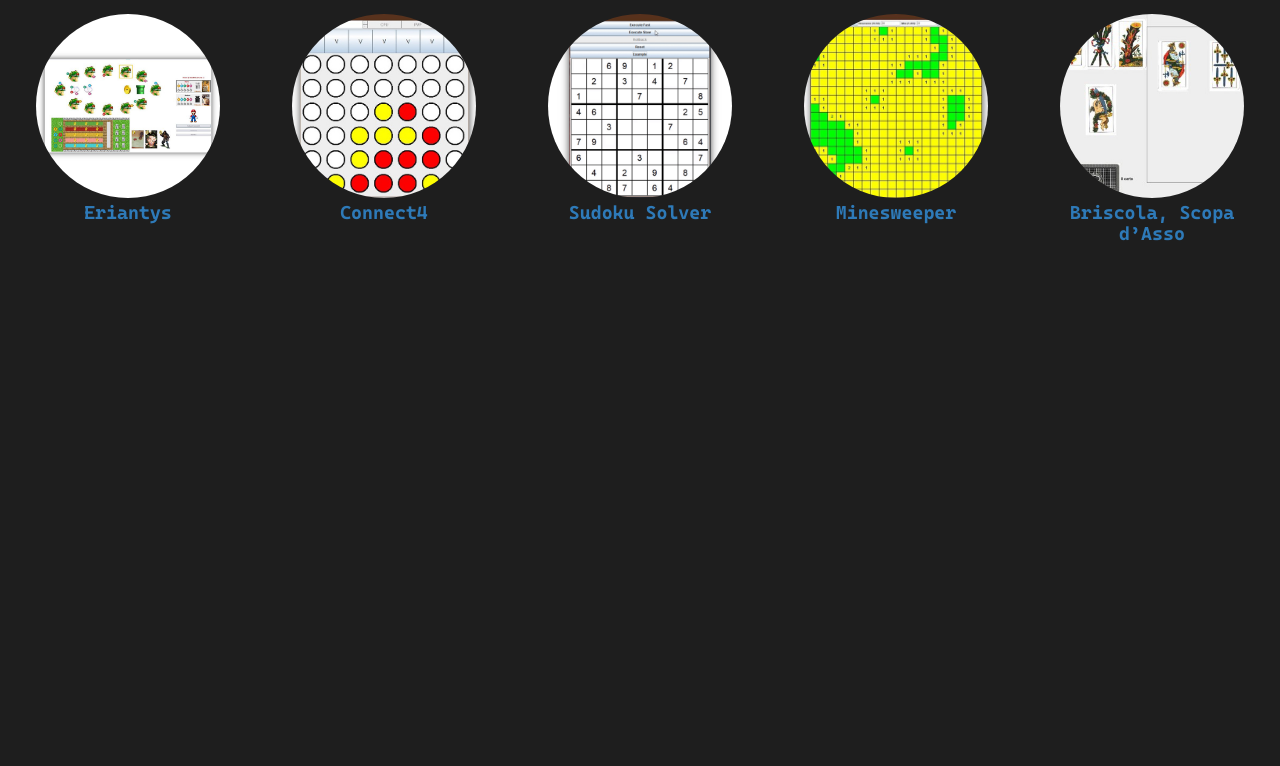
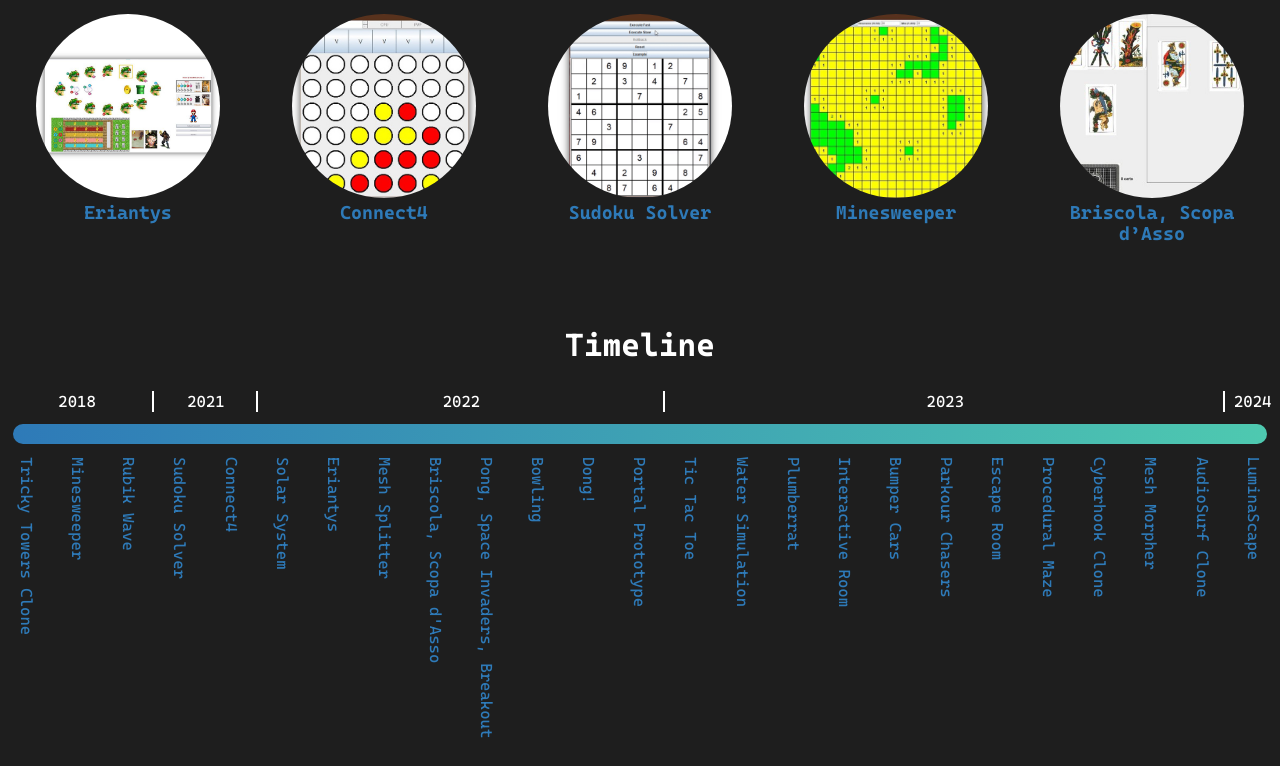
Before and after one commit to Baldi00/Baldi00.github.io, a plain HTML site: page index.html in a window 1280 px wide. Shown: the part 2317-3083 px from the top of the page. Before the commit the page ends 2593 px from the top, so only its background shows below. Drawn offline with Linux system fonts and the light colour scheme.

Commit message:
Added timeline

```diff
--- a/index.html
+++ b/index.html
@@ -75,6 +75,53 @@
             <a href="pages/minesweeper.html"><div id="selectable-box"><img src="img/homeImgs/minesweeper.jpg" id="selectable-box"><h3>Minesweeper</h3></div></a>
             <a href="pages/scopa.html"><div id="selectable-box"><img src="img/homeImgs/scopa.jpg" id="selectable-box"><h3>Briscola, Scopa d’Asso</h3></div></a>
             </div>
+
+            <div style="width: 100%; height:auto; float: left;">
+            <div style="width: 100%; height: auto; float: left; text-align: center; color: white; margin-top: 50px;"><h1>Timeline</h1></div>
+            <div style="width: 100%; height: auto; float: left; text-align: center; color: white; margin-top: 25px;">
+                <table style="width: 100%">
+                    <tr style="width: 100%">
+                        <td style="width: 12%; text-align: center; border-right: 2px solid white;">2018</td>
+                        <td style="width: 8%; text-align: center; border-right: 2px solid white;">2021</td>
+                        <td style="width: 32%; text-align: center; border-right: 2px solid white;">2022</td>
+                        <td style="width: 44%; text-align: center; border-right: 2px solid white;">2023</td>
+                        <td style="width: 4%; text-align: center;">2024</td>
+                    </tr>
+                </table>
+            </div>
+            <div style="margin-top: 10px" id="timeline"></div>
+            <div style="width: 100%; height: auto; float: left; text-align: center; color: white; margin-top: 10px; margin-bottom: 25px">
+                <table style="width: 100%">
+                    <tr style="width: 100%">
+                        <td style="writing-mode: vertical-rl; text-orientation: mixed; text-align: left"><a href="pages/trickytowers.html">Tricky Towers Clone</a></td>
+                        <td style="writing-mode: vertical-rl; text-orientation: mixed; text-align: left"><a href="pages/minesweeper.html">Minesweeper</a></td>
+                        <td style="writing-mode: vertical-rl; text-orientation: mixed; text-align: left"><a href="pages/rubikwave.html">Rubik Wave</a></td>
+                        <td style="writing-mode: vertical-rl; text-orientation: mixed; text-align: left"><a href="pages/sudoku.html">Sudoku Solver</a></td>
+                        <td style="writing-mode: vertical-rl; text-orientation: mixed; text-align: left"><a href="pages/connect4.html">Connect4</a></td>
+                        <td style="writing-mode: vertical-rl; text-orientation: mixed; text-align: left"><a href="pages/solarsystem.html">Solar System</a></td>
+                        <td style="writing-mode: vertical-rl; text-orientation: mixed; text-align: left"><a href="pages/eriantys.html">Eriantys</a></td>
+                        <td style="writing-mode: vertical-rl; text-orientation: mixed; text-align: left"><a href="pages/splitter.html">Mesh Splitter</a></td>
+                        <td style="writing-mode: vertical-rl; text-orientation: mixed; text-align: left"><a href="pages/scopa.html">Briscola, Scopa d'Asso</a></td>
+                        <td style="writing-mode: vertical-rl; text-orientation: mixed; text-align: left"><a href="pages/classics.html">Pong, Space Invaders, Breakout</a></td>
+                        <td style="writing-mode: vertical-rl; text-orientation: mixed; text-align: left"><a href="pages/bowling.html">Bowling</a></td>
+                        <td style="writing-mode: vertical-rl; text-orientation: mixed; text-align: left"><a href="pages/dong.html">Dong!</a></td>
+                        <td style="writing-mode: vertical-rl; text-orientation: mixed; text-align: left"><a href="pages/portal.html">Portal Prototype</a></td>
+                        <td style="writing-mode: vertical-rl; text-orientation: mixed; text-align: left"><a href="pages/tictactoe.html">Tic Tac Toe</a></td>
+                        <td style="writing-mode: vertical-rl; text-orientation: mixed; text-align: left"><a href="pages/water.html">Water Simulation</a></td>
+                        <td style="writing-mode: vertical-rl; text-orientation: mixed; text-align: left"><a href="pages/plumberrat.html">Plumberrat</a></td>
+                        <td style="writing-mode: vertical-rl; text-orientation: mixed; text-align: left"><a href="pages/interactiveroom.html">Interactive Room</a></td>
+                        <td style="writing-mode: vertical-rl; text-orientation: mixed; text-align: left"><a href="pages/bumpercars.html">Bumper Cars</a></td>
+                        <td style="writing-mode: vertical-rl; text-orientation: mixed; text-align: left"><a href="pages/parkourchasers.html">Parkour Chasers</a></td>
+                        <td style="writing-mode: vertical-rl; text-orientation: mixed; text-align: left"><a href="pages/escaperoom.html">Escape Room</a></td>
+                        <td style="writing-mode: vertical-rl; text-orientation: mixed; text-align: left"><a href="pages/maze.html">Procedural Maze</a></td>
+                        <td style="writing-mode: vertical-rl; text-orientation: mixed; text-align: left"><a href="pages/cyberhook.html">Cyberhook Clone</a></td>
+                        <td style="writing-mode: vertical-rl; text-orientation: mixed; text-align: left"><a href="pages/morpher.html">Mesh Morpher</a></td>
+                        <td style="writing-mode: vertical-rl; text-orientation: mixed; text-align: left"><a href="pages/audiosurf.html">AudioSurf Clone</a></td>
+                        <td style="writing-mode: vertical-rl; text-orientation: mixed; text-align: left"><a href="pages/luminascape.html">LuminaScape</a></td>
+                    </tr>
+                </table>
+            </div>
+            </div>
         </div>
     </body>
 </html>
--- a/other/style.css
+++ b/other/style.css
@@ -169,6 +169,16 @@ img#rounded-corners{
     line-height:50px;
 }
 
+
+#timeline{
+    width: 98%;
+    height: 20px;
+    background: linear-gradient(to right,rgb(46,122,184),rgb(78,201,176));
+    border-radius: 10px;
+    margin-left: 1%;
+    float: left;
+}
+
 h1{
     margin: 0;
     padding: 0;
```
